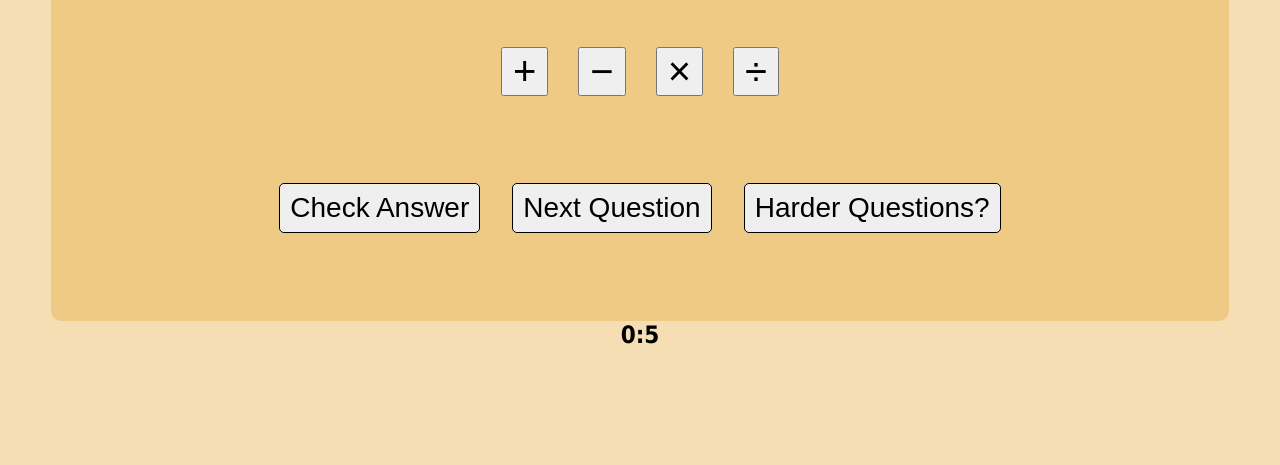
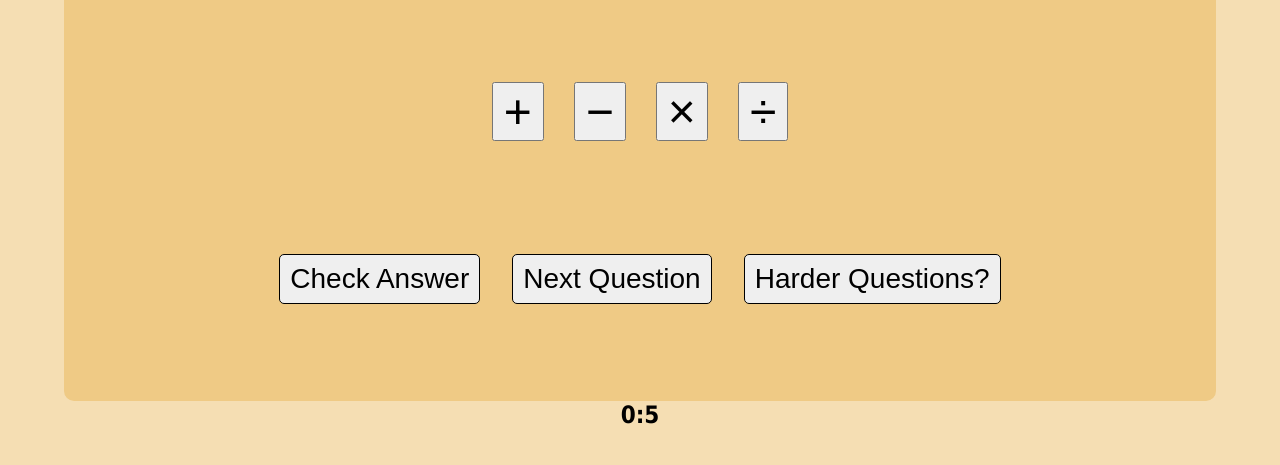
Before and after one commit to KwesiJoe/kiddo, a plain HTML site: page index.html in a window 1280 px wide. Shown: the part 335-800 px from the top of the page. Drawn offline with Linux system fonts and the light colour scheme.

```diff
--- a/styles/index.css
+++ b/styles/index.css
@@ -28,7 +28,8 @@
 
 @media screen and (min-width: 500px) {
     .main{
-        max-height: 80vh;
+        max-height: 90vh;
+        max-width: 90vw;
     }
 }
 
@@ -89,12 +90,14 @@
 ------------------------- */
 .operations {
     display: flex;
+    margin: 1rem 0;
 }
 .operations button {
     margin: 0 15px;
     padding: 0 10px;
-    font-size: 2.5rem;
+    font-size: 3rem;
 }
+
 /* Control div Styles
 ---------------------- */
 .control {
@@ -109,7 +112,7 @@
     padding: 8px 10px ;
     border: 1px solid;
     border-radius: 5px;
-    font-size: 1rem;
+    font-size: 1.25rem;
 }
 
 #next-question {
```
